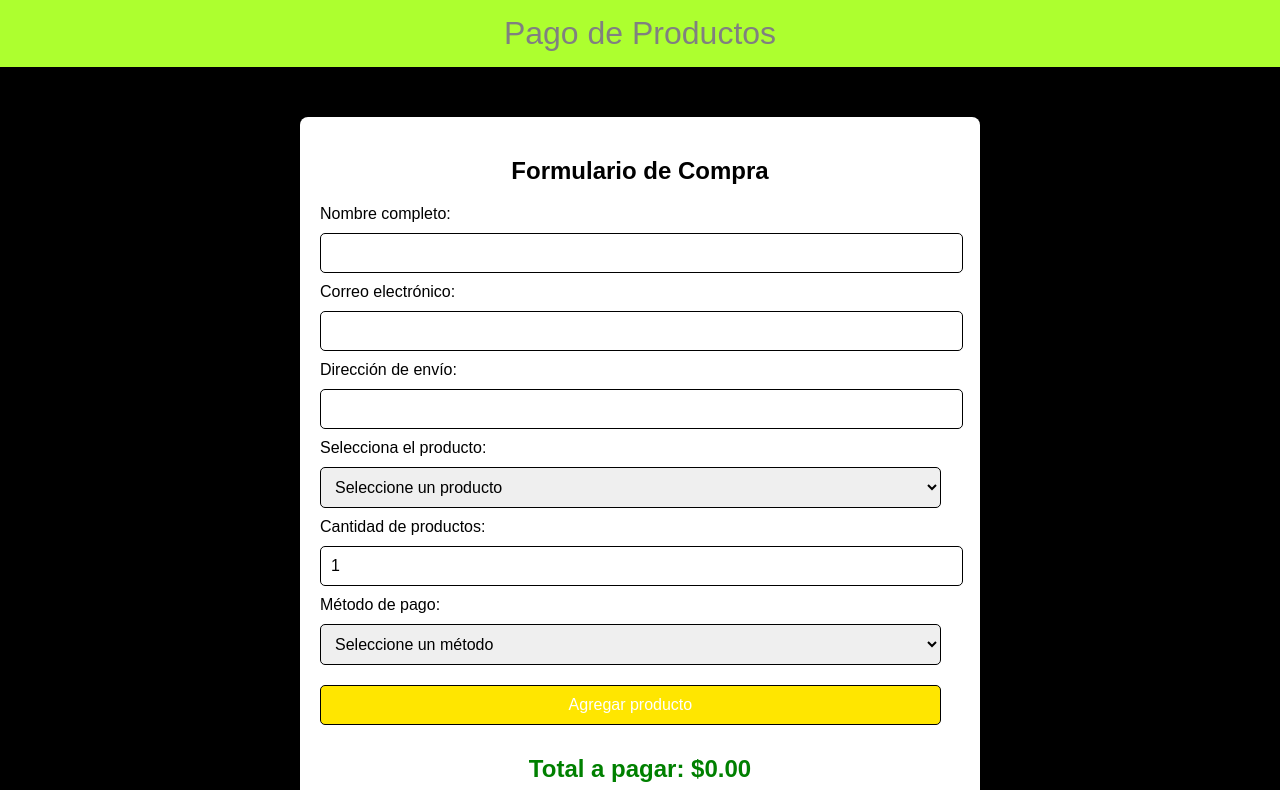
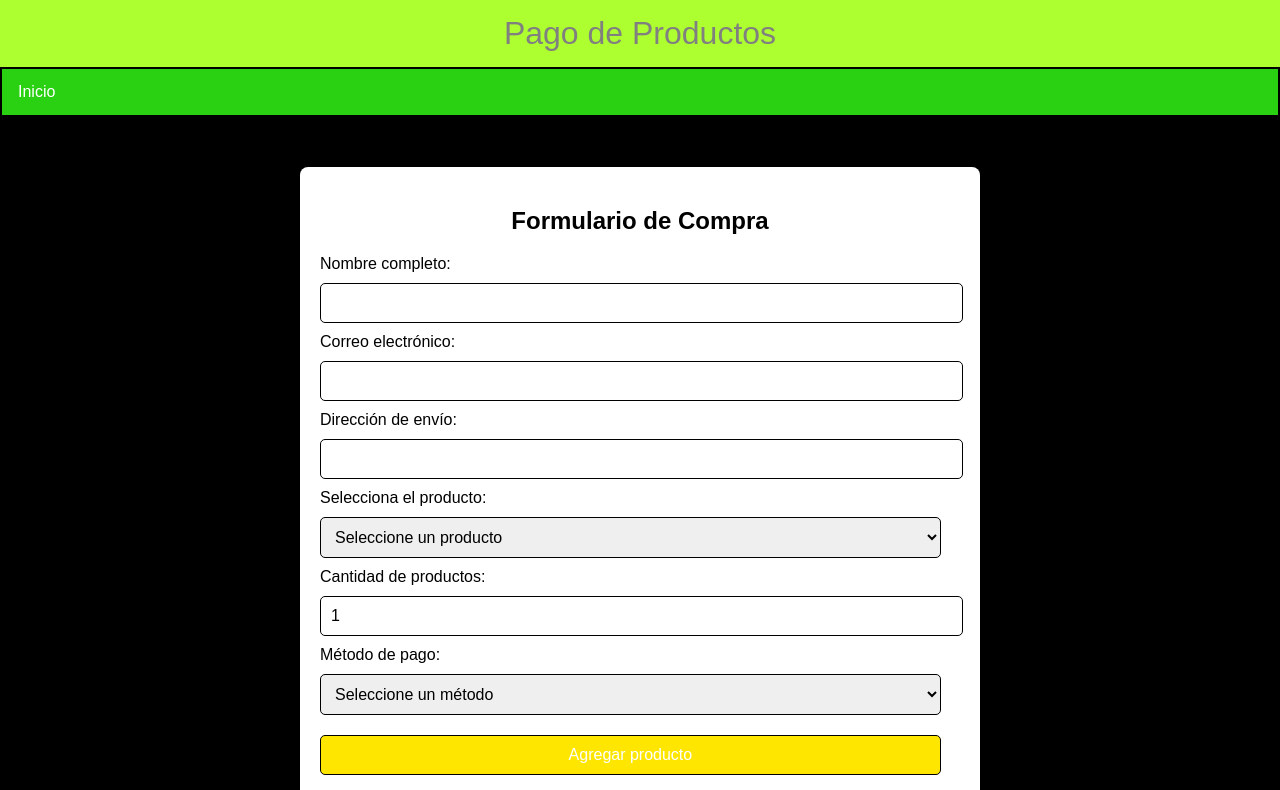
Before and after one commit to Jhovany20/FormatoCompra, a plain HTML site: page index.html in a window 1280 px wide. Shown: the top 790 px of the page. Drawn offline with Linux system fonts and the light colour scheme.

Commit message:
Update index.html

```diff
--- a/index.html
+++ b/index.html
@@ -19,6 +19,27 @@
             text-align: center;
             font-size: 2rem;
         }
+        /* Barra de navegación */
+    .navbar {
+      overflow: hidden;
+      background-color: rgb(42, 209, 19);
+      border: 2px solid black;
+    }
+
+    .navbar a {
+      float: left;
+      display: block;
+      color: white;
+      text-align: center;
+      padding: 14px 16px;
+      text-decoration: none;
+    }
+
+    .navbar a:hover {
+      background-color: rgb(248, 247, 247);
+      color: red;
+    }
+
 
         .form-container {
             background-color: white;
@@ -78,7 +99,9 @@
 <header>
     Pago de Productos
 </header>
-
+    <div class="navbar">
+<a href="https://jhovany20.github.io/PaginaPrincipal/">Inicio</a>
+</div>
 <div class="form-container">
     <h2 style="text-align: center;">Formulario de Compra</h2>
     <form id="payment-form" onsubmit="handleFormSubmit(event)">
```
